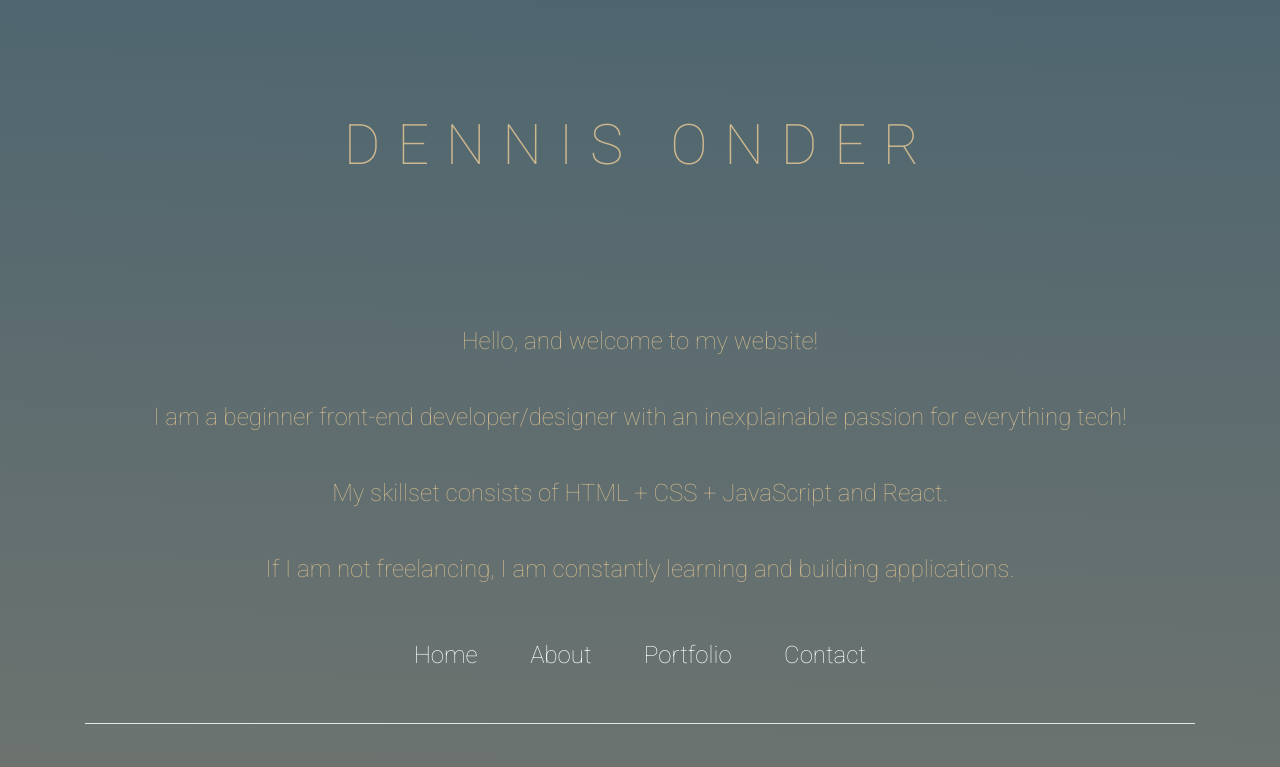
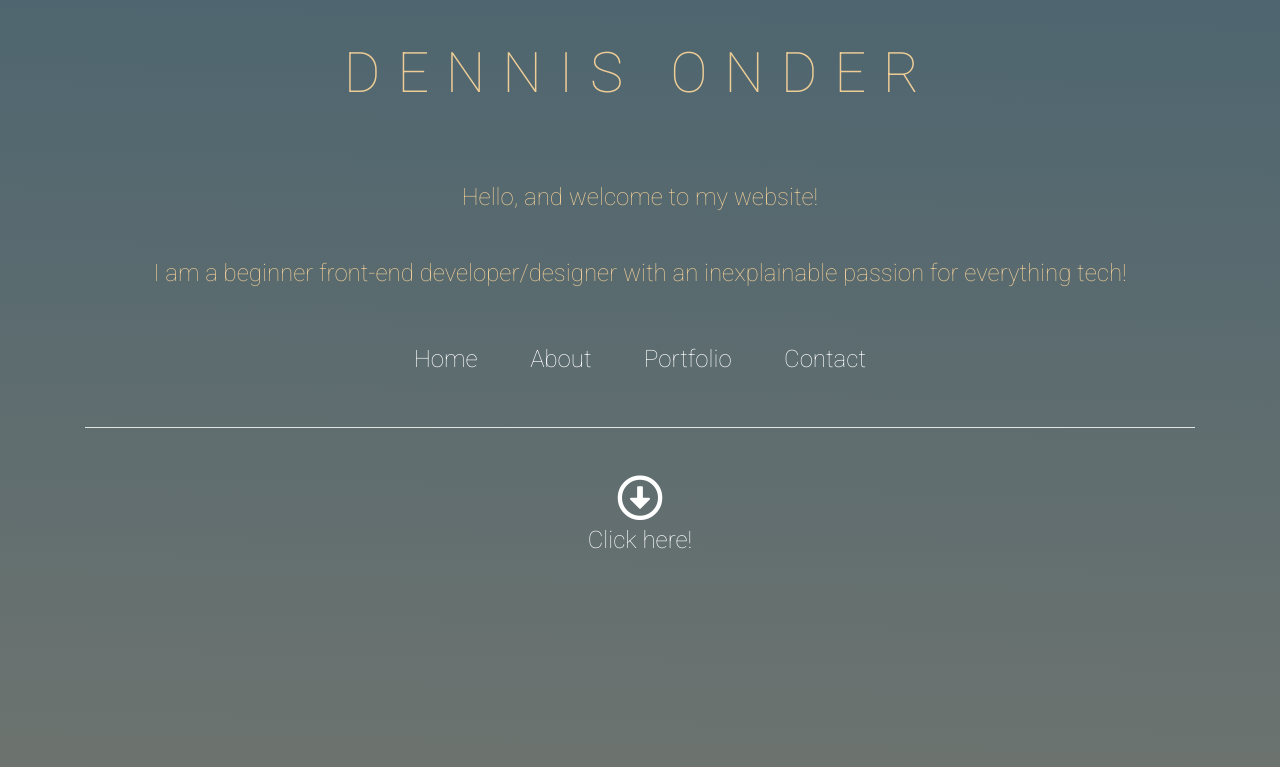
Before and after one commit to DennisOnder/portfolio-obsolete, a plain HTML site: page index.html in a window 1280 px wide. Shown: the top 767 px of the page. Drawn offline with nearby package versions, Linux system fonts and the light colour scheme.

Commit message:
Add files via upload

```diff
--- a/assets/css/style.css
+++ b/assets/css/style.css
@@ -16,9 +16,9 @@ body {
 }
 
 #showcase h1 {
-    padding: 2em;
+    padding: 40px;
     color: #ffd89b;
-    opacity: .7;
+    opacity: .9;
     letter-spacing: .3em;
     font-family: 'Roboto', Arial, Helvetica, sans-serif;
     font-size: 56px;
@@ -27,7 +27,7 @@ body {
 #showcase p {
     color: #ffd89b;
     font-size: 24px;
-    opacity: .7;
+    opacity: .9;
     font-family: 'roboto', Arial, Helvetica, sans-serif;
     font-weight: 200;
 }
@@ -296,6 +296,12 @@ footer img {
 
 /* Media Queries */
 
+@media (max-height: 940px) {
+    .hide {
+        display: none;
+    }
+}
+
 @media (max-width: 1200px) {
     #button {
         font-size: 42px;
```
